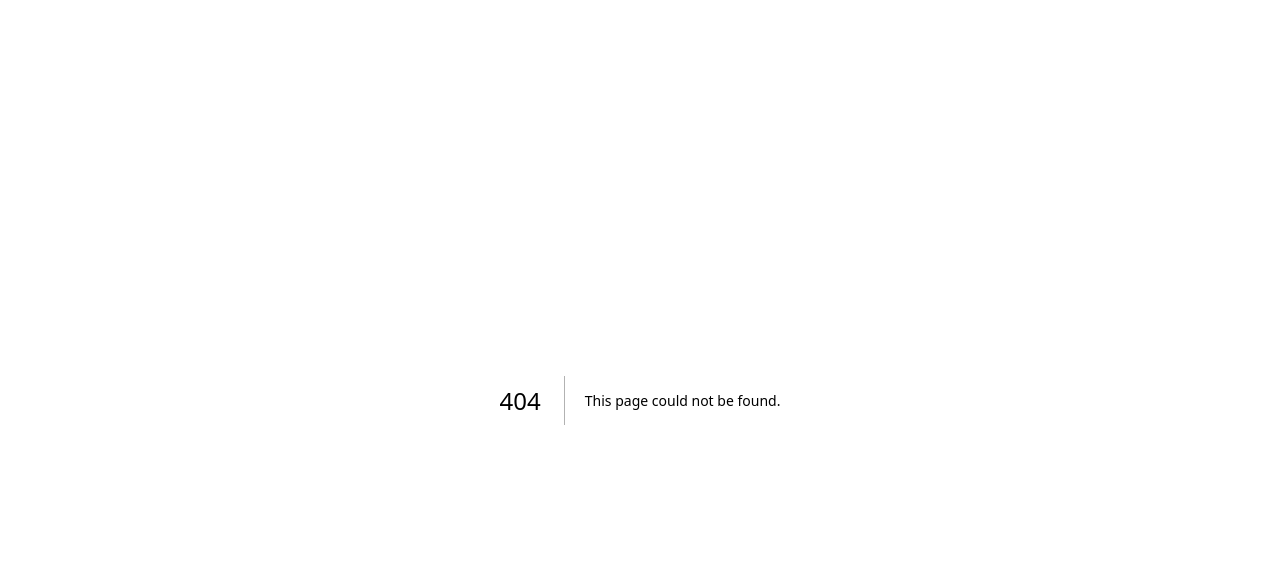
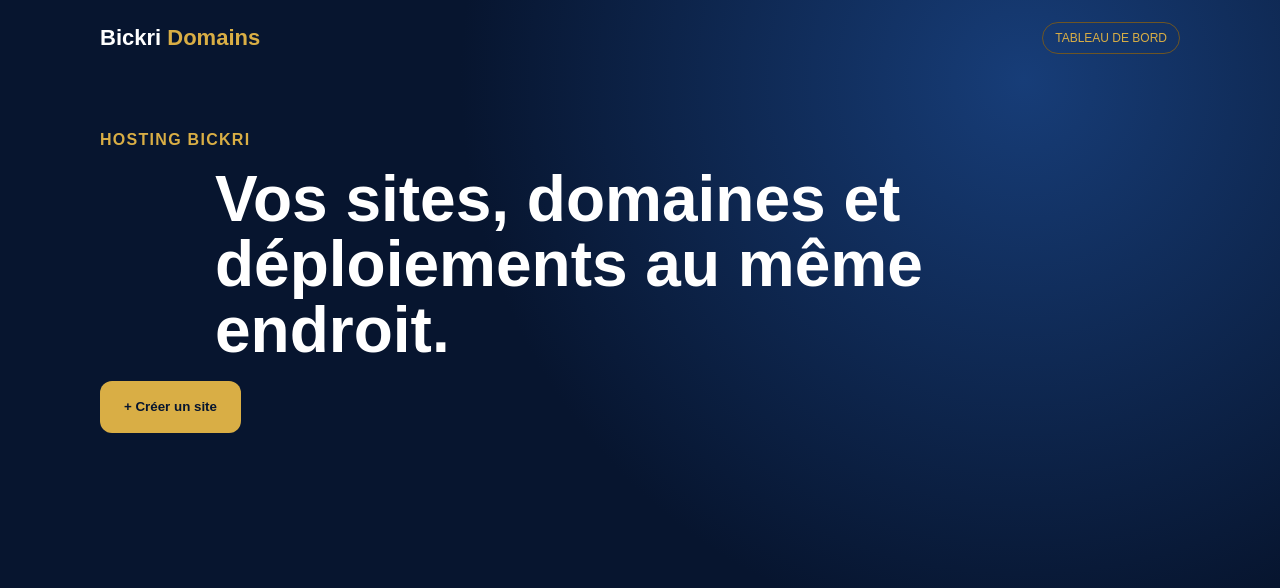
Before and after one commit to mabdourahamane886-lang/bickri-domains, a Next.js app: page /hosting in a window 1280 px wide. Before the commit this address had no page. Shown: the top 588 px of the page. Built offline with nearby package versions, Linux system fonts and the light colour scheme; no server answers.

Commit message:
feat: add dedicated hosting management page

```diff
--- /dev/null
+++ b/app/hosting/page.tsx
@@ -0,0 +1,8 @@
+"use client";
+import {useEffect,useState} from "react";
+export default function Hosting(){const[sites,setSites]=useState<any[]>([]);const[msg,setMsg]=useState("");const[loading,setLoading]=useState(true);
+async function load(){const r=await fetch("/api/hosting/sites");const x=await r.json();setSites(x.sites||[]);setLoading(false)}
+useEffect(()=>{load()},[]);
+async function create(){const slug=prompt("Sous-domaine (ex: monentreprise)");if(!slug)return;const r=await fetch("/api/hosting/sites",{method:"POST",headers:{"Content-Type":"application/json"},body:JSON.stringify({slug,title:"Mon site Bickri"})});const x=await r.json();setMsg(x.error||"Site créé.");load()}
+async function configure(s:any){const repo=prompt("Dépôt GitHub",s.repository_url||"");if(repo===null)return;const custom=prompt("Domaine personnalisé (facultatif)",s.custom_domain||"");if(custom===null)return;const r=await fetch("/api/hosting/config",{method:"PATCH",headers:{"Content-Type":"application/json"},body:JSON.stringify({id:s.id,repository_url:repo,branch:"main",framework:"nextjs",build_command:"npm run build"})});const a=await r.json();if(!r.ok){setMsg(a.error);return}const d=await fetch("/api/domains/custom",{method:"PATCH",headers:{"Content-Type":"application/json"},body:JSON.stringify({id:s.id,custom_domain:custom})});const b=await d.json();setMsg(b.error||"Configuration enregistrée.");load()}
+return <main className="hero"><div className="container"><nav className="nav"><a className="brand" href="/">Bickri <span>Domains</span></a><a className="badge" href="/dashboard">TABLEAU DE BORD</a></nav><section style={{padding:"55px 0"}}><div className="eyebrow">HOSTING BICKRI</div><h1 className="title" style={{fontSize:"clamp(38px,6vw,64px)"}}>Vos sites, domaines et déploiements au même endroit.</h1><button className="button" style={{height:52}} onClick={create}>+ Créer un site</button>{msg&&<div className="authMsg" style={{marginTop:18}}>{msg}</div>}{loading?<p className="muted">Chargement…</p>:<div className="results">{sites.map(s=><article className="domainCard" key={s.id}><div><div className="domainName">{s.title}</div><div className="available">{s.host}</div><p className="muted" style={{margin:"8px 0"}}>{s.custom_domain||"Aucun domaine personnalisé"} · DNS {s.dns_status} · SSL {s.ssl_status}</p></div><div className="domainRight"><button className="button" style={{height:44}} onClick={()=>configure(s)}>⚙ Configurer</button></div></article>)}</div>}</section></div></main>}
```
